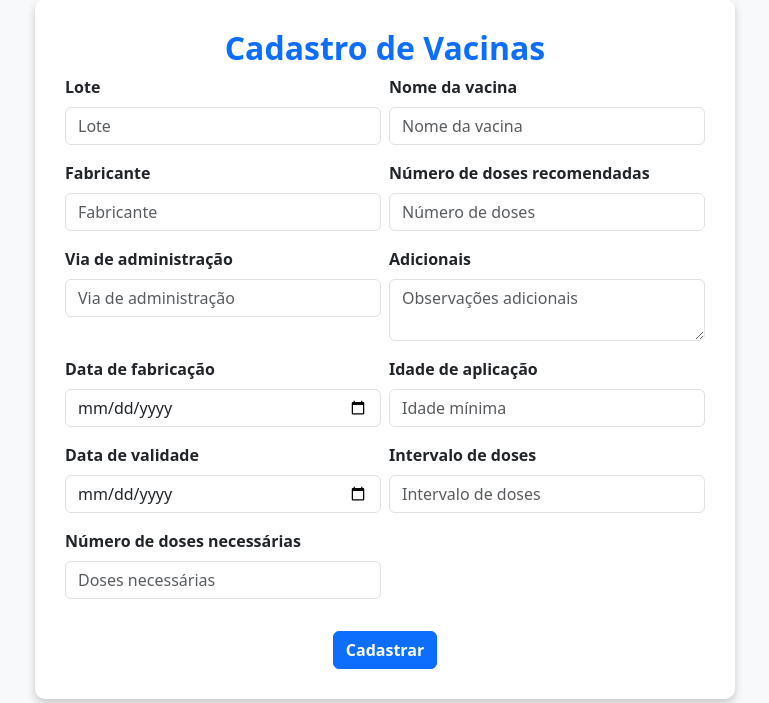
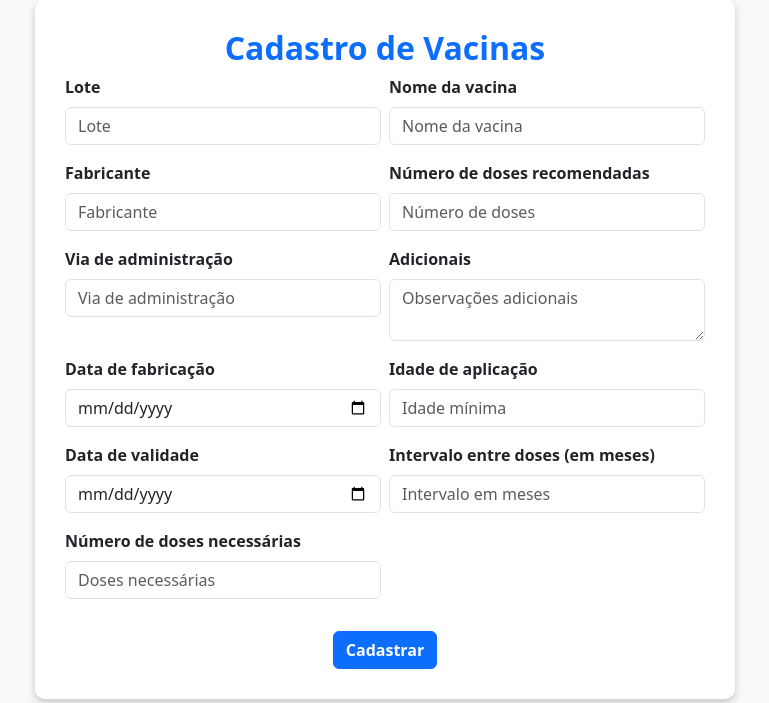
Before and after one commit to RafaelFavetta/DigitalVac, a PHP site: page /medica/cadastrovac.html in a window 1280 px wide. Shown: the part 115-818 px from the top of the page, without its empty margins (255-1024 px from the left). Run offline with PHP 8.4, Linux system fonts and the light colour scheme.

Commit message:
padronização do intervalo de doses em meses

```diff
--- a/Recebedados/recebedadosaplic.php
+++ b/Recebedados/recebedadosaplic.php
@@ -86,6 +86,8 @@ if ($_SERVER["REQUEST_METHOD"] == "POST") {
     exit;
 }
 
+// Se for usar intervalo em alguma lógica, trate como inteiro (meses)
+
 echo json_encode(['success' => false, 'message' => 'Método inválido.']);
 exit;
 ?>
--- a/Recebedados/recebedadosdavacina.php
+++ b/Recebedados/recebedadosdavacina.php
@@ -8,10 +8,10 @@ if ($_SERVER["REQUEST_METHOD"] == "POST") {
     $nome_vacina = $_POST["nome"];
     $fabricante = $_POST["fabricante"];
     $lote = $_POST["lote"];
-    $idade_aplica = $_POST["idade_min"];
+    $idade_aplica = $_POST["idade_aplica"];
     $via = $_POST["via"];
     $doses = $_POST["doses"];
-    $intervalo = $_POST['intervalo'];
+    $intervalo = isset($_POST['intervalo']) ? preg_replace('/\D/', '', $_POST['intervalo']) : '';
     $estoque = $_POST['estoque'];
     $origem = isset($_POST['origem']) ? htmlspecialchars($_POST['origem']) : 'admin';
 
--- a/admin/cadastrovac.html
+++ b/admin/cadastrovac.html
@@ -121,9 +121,8 @@
             <input type="text" id="via" name="via" class="form-control" placeholder="Via de administração" required />
           </div>
           <div class="col-md-6">
-            <label for="intervalo" class="form-label fw-bold">Intervalo de doses</label>
-            <input type="text" id="intervalo" name="intervalo" class="form-control" placeholder="Intervalo de doses"
-              required />
+            <label for="intervalo" class="form-label fw-bold">Intervalo entre doses (em meses)</label>
+            <input type="number" id="intervalo" name="intervalo" class="form-control" placeholder="Intervalo em meses" min="0" required />
           </div>
         </div>
 
--- a/medica/cadastrovac.html
+++ b/medica/cadastrovac.html
@@ -140,9 +140,8 @@
             <input type="date" id="data-validade" name="data_validade" class="form-control" required>
           </div>
           <div class="col-md-6">
-            <label for="intervalo" class="form-label fw-bold">Intervalo de doses</label>
-            <input type="text" id="intervalo" name="intervalo" class="form-control" placeholder="Intervalo de doses"
-              required>
+            <label for="intervalo" class="form-label fw-bold">Intervalo entre doses (em meses)</label>
+            <input type="number" id="intervalo" name="intervalo" class="form-control" placeholder="Intervalo em meses" min="0" required>
           </div>
         </div>
 
--- a/medica/listavac.php
+++ b/medica/listavac.php
@@ -130,7 +130,7 @@ if (!$result) {
                         <th>Idade Aplicação</th>
                         <th>Via de Administração</th>
                         <th>Número de Doses</th>
-                        <th>Intervalo entre Doses</th>
+                        <th>Intervalo entre Doses (meses)</th>
                         <th>Estoque</th>
                     </tr>
                 </thead>
--- a/usuario/carteira_vac.php
+++ b/usuario/carteira_vac.php
@@ -12,7 +12,7 @@ if (isset($_GET['pesquisa'])) {
 }
 
 // Consulta com filtro se houver pesquisa
-$sql = "SELECT v.nome_vaci, a.dose_aplicad AS dose_vaci, a.data_aplica, p.nome_posto, m.nome_medico
+$sql = "SELECT v.nome_vaci, a.dose_aplicad AS dose_vaci, a.data_aplica, p.nome_posto, m.nome_medico, v.intervalo_dose
         FROM aplicacao a
         JOIN vacina v ON a.id_vaci = v.id_vaci
         JOIN medico m ON a.id_medico = m.id_medico
@@ -51,6 +51,7 @@ function renderTabelaCarteiraVac($result)
                     <th>Data de Aplicação</th>
                     <th>Posto</th>
                     <th>Médico</th>
+                    <th>Intervalo entre Doses (meses)</th>
                 </tr>
             </thead>
             <tbody>
@@ -69,10 +70,11 @@ function renderTabelaCarteiraVac($result)
                         <td><?php echo htmlspecialchars(date('d/m/Y', strtotime($row['data_aplica']))); ?></td>
                         <td><?php echo htmlspecialchars($row['nome_posto']); ?></td>
                         <td><?php echo htmlspecialchars($row['nome_medico']); ?></td>
+                        <td><?php echo htmlspecialchars($row['intervalo_dose']); ?></td>
                     </tr>
                 <?php $rowIndex++; endwhile; ?>
                 <?php if ($rowIndex === 0): ?>
-                    <tr><td colspan="5">Nenhuma aplicação registrada.</td></tr>
+                    <tr><td colspan="6">Nenhuma aplicação registrada.</td></tr>
                 <?php endif; ?>
             </tbody>
         </table>
```
